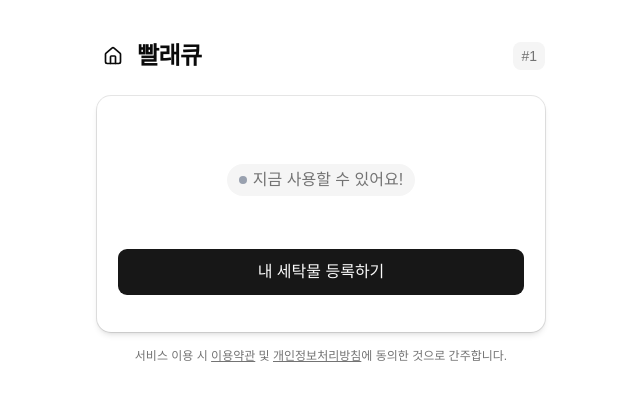
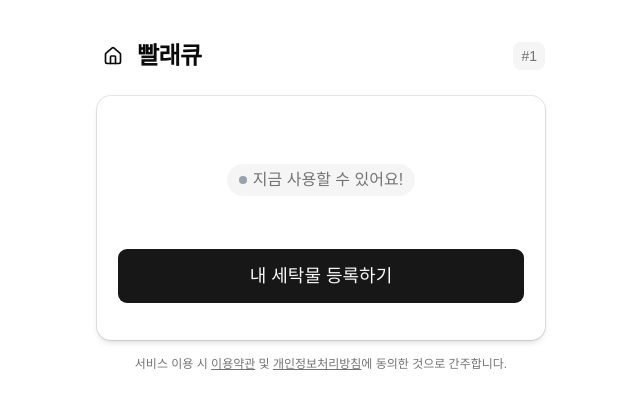
Before and after one commit to EM-H20/BbalraeQ, a React (Vite) app: page /q/1 in a window 1280 px wide. Shown: the top 408 px of the page, without its empty margins (319-959 px from the left). Built offline with nearby package versions, Linux system fonts and the light colour scheme; no server answers; the database is empty.

Commit message:
style : 버튼 lg 사이즈 확대 (h-12 → h-14, text-base → text-lg)

```diff
--- a/src/components/ui/button.tsx
+++ b/src/components/ui/button.tsx
@@ -24,7 +24,7 @@ const buttonVariants = cva(
           "h-8 gap-1.5 px-2.5 has-data-[icon=inline-end]:pr-2 has-data-[icon=inline-start]:pl-2",
         xs: "h-6 gap-1 rounded-[min(var(--radius-md),10px)] px-2 text-xs in-data-[slot=button-group]:rounded-lg has-data-[icon=inline-end]:pr-1.5 has-data-[icon=inline-start]:pl-1.5 [&_svg:not([class*='size-'])]:size-3",
         sm: "h-7 gap-1 rounded-[min(var(--radius-md),12px)] px-2.5 text-[0.8rem] in-data-[slot=button-group]:rounded-lg has-data-[icon=inline-end]:pr-1.5 has-data-[icon=inline-start]:pl-1.5 [&_svg:not([class*='size-'])]:size-3.5",
-        lg: "h-12 gap-2 px-4 text-base has-data-[icon=inline-end]:pr-3 has-data-[icon=inline-start]:pl-3",
+        lg: "h-14 gap-2 px-5 text-lg has-data-[icon=inline-end]:pr-3.5 has-data-[icon=inline-start]:pl-3.5",
         icon: "size-8",
         "icon-xs":
           "size-6 rounded-[min(var(--radius-md),10px)] in-data-[slot=button-group]:rounded-lg [&_svg:not([class*='size-'])]:size-3",
```
